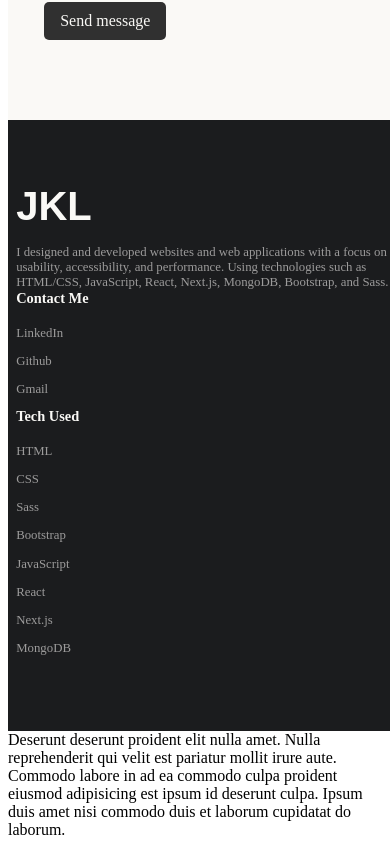
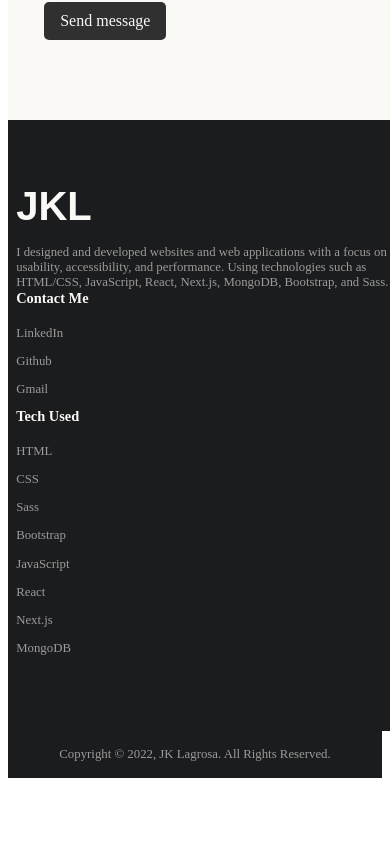
Before and after one commit to jklagrosa/JK-Lagrosa, a Next.js app: page / in a window 390 px wide. Shown: the part 4592-5439 px from the top of the page. After the commit the page ends 5378 px from the top, so only its background shows below. Built offline with nearby package versions, Linux system fonts and the light colour scheme.

Commit message:
Added: media query to copyright component

```diff
--- a/components/Copyright.js
+++ b/components/Copyright.js
@@ -1,10 +1,17 @@
+import styles from "../styles/COMPONENT.module.scss";
+import { Container } from "react-bootstrap";
+
 const Copyright = () => {
   return (
     <>
-      Deserunt deserunt proident elit nulla amet. Nulla reprehenderit qui velit
-      est pariatur mollit irure aute. Commodo labore in ad ea commodo culpa
-      proident eiusmod adipisicing est ipsum id deserunt culpa. Ipsum duis amet
-      nisi commodo duis et laborum cupidatat do laborum.
+      <div className={styles._copyright_component_wrapper}>
+        <Container fluid="lg" className="p-0">
+          <p>
+            Copyright &copy; {new Date().getFullYear()}, JK Lagrosa. All Rights
+            Reserved.
+          </p>
+        </Container>
+      </div>
     </>
   );
 };
--- a/styles/COMPONENT.module.scss
+++ b/styles/COMPONENT.module.scss
@@ -4289,3 +4289,51 @@
 
 
 // Copyright
+._copyright_component_wrapper{
+    padding: 1rem;
+    background-color: $H_BLACK;
+
+    p{
+        margin: 0;
+        font-size: 1rem;
+        text-align: center;
+        color: $H_GRAY;
+
+
+        @media only screen and (min-width: 2501px){
+
+            font-size: 2rem;
+        }
+
+        @media only screen and (min-width: 2201px) and (max-width: 2500px) {
+
+            font-size: 1.75rem;
+        }
+
+        @media only screen and (min-width: 1801px) and (max-width: 2200px) {
+
+           font-size: 1.5rem;
+        }
+
+        @media only screen and (min-width: 1501px) and (max-width: 1800px){
+
+           font-size: 1.25rem;
+        }
+
+        @media only screen and (min-width: 1400px) and (max-width: 1500px) {
+
+           font-size: 1.1rem;
+        }
+
+
+
+        // ################################################
+
+
+        @media only screen and (max-width: 767px) {
+            font-size: 0.8rem;
+        }
+
+
+    }
+}
```
